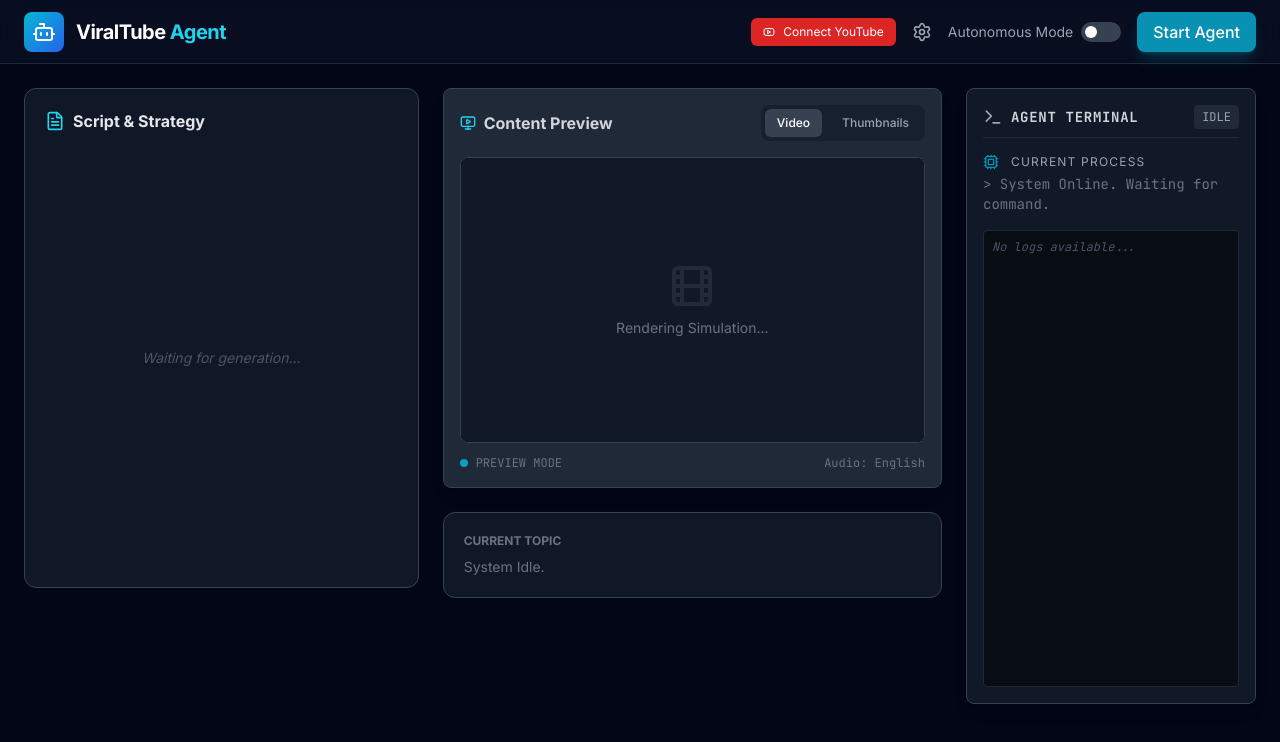
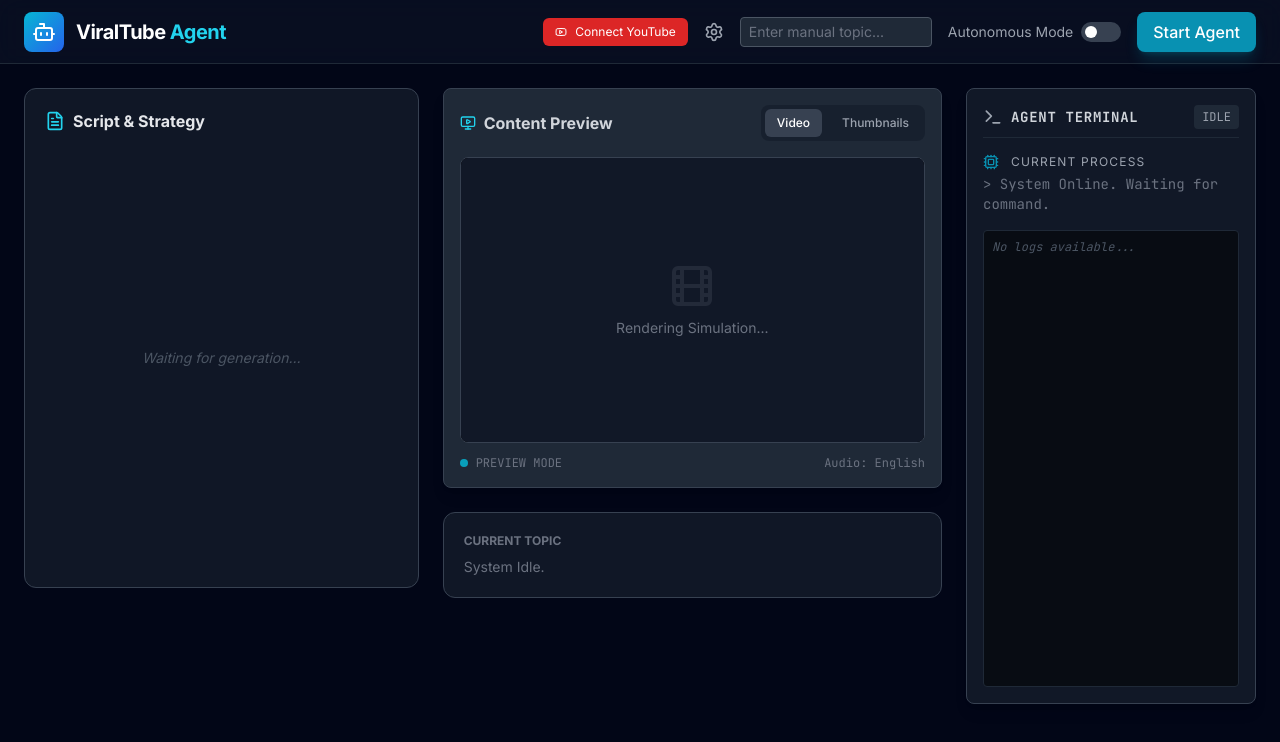
Before and after one commit to sid504/ViralTube-Agent, a React (Vite) app: page / in a window 1280 px wide. Both pictures are taken after a click on the button 1101 px from the left and 31 px from the top of the page. Shown: the top 742 px of the page. Built offline with nearby package versions, Linux system fonts and the light colour scheme.

Commit message:
feat: implement manual topic selection when auto-agent is disabled

```diff
--- a/App.tsx
+++ b/App.tsx
@@ -22,6 +22,7 @@ const App: React.FC = () => {
     storyboardUrls: [],
   });
   const [autoLoop, setAutoLoop] = useState(true); // Default to true for autonomous behavior
+  const [manualTopic, setManualTopic] = useState("");
   const [uploadProgress, setUploadProgress] = useState(0);
 
   // YouTube State
@@ -200,6 +201,25 @@ const App: React.FC = () => {
     // Clear Refs manually to ensure no stale data spills over
     assetsRef.current = { thumbnailUrl: null, thumbnailVariants: [], videoUrl: null, audioUrl: null, storyboardUrls: [] };
     scriptDataRef.current = null;
+
+    // MANUAL OVERRIDE CHECK
+    // If Auto-Loop is OFF and user typed a topic, use it.
+    if (!autoLoop && manualTopic.trim()) {
+        addLog(`MANUAL OVERRIDE: Using User Topic -> "${manualTopic}"`, "success");
+        try {
+            // Treat manual input as a "Forced Concept" for the research tool
+            const topics = await GeminiService.researchTrends(manualTopic);
+            if (topics.length > 0) {
+                const selected = topics[0]; // Take the first relevant generation
+                setCurrentTopic(selected);
+                addLog(`Generated concept for: "${manualTopic}"`, "success");
+                generateContent(selected);
+                return;
+            }
+        } catch (e: any) {
+            addLog(`Manual topic failed: ${e.message}. Falling back to auto.`, "error");
+        }
+    }
 
     // HYBRID STRATEGY:
     // 30% Chance -> Live Trend Search (AI, Tech, Politics, News) - To keep channel updated.
@@ -489,6 +509,17 @@ const App: React.FC = () => {
            <button onClick={() => setShowSettings(true)} className="text-gray-400 hover:text-white">
              <Settings className="w-5 h-5" />
            </button>
+           <div className="flex items-center gap-2">
+             {!autoLoop && (
+                 <input
+                    type="text"
+                    placeholder="Enter manual topic..."
+                    value={manualTopic}
+                    onChange={(e) => setManualTopic(e.target.value)}
+                    className="bg-gray-800 border border-gray-600 rounded px-2 py-1 text-sm text-white w-48 focus:border-cyan-500 outline-none placeholder-gray-500"
+                 />
+             )}
+           </div>
 
            <div className="flex items-center gap-2">
              <span className="text-sm text-gray-400">Autonomous Mode</span>
```
